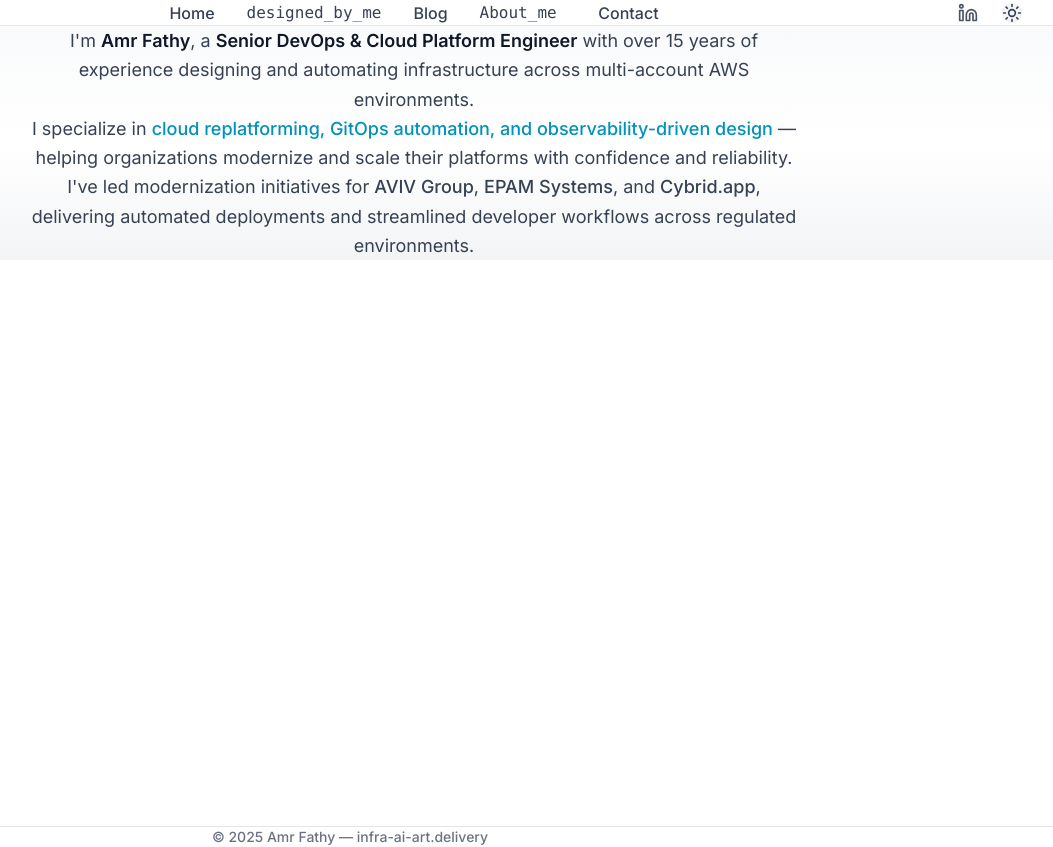
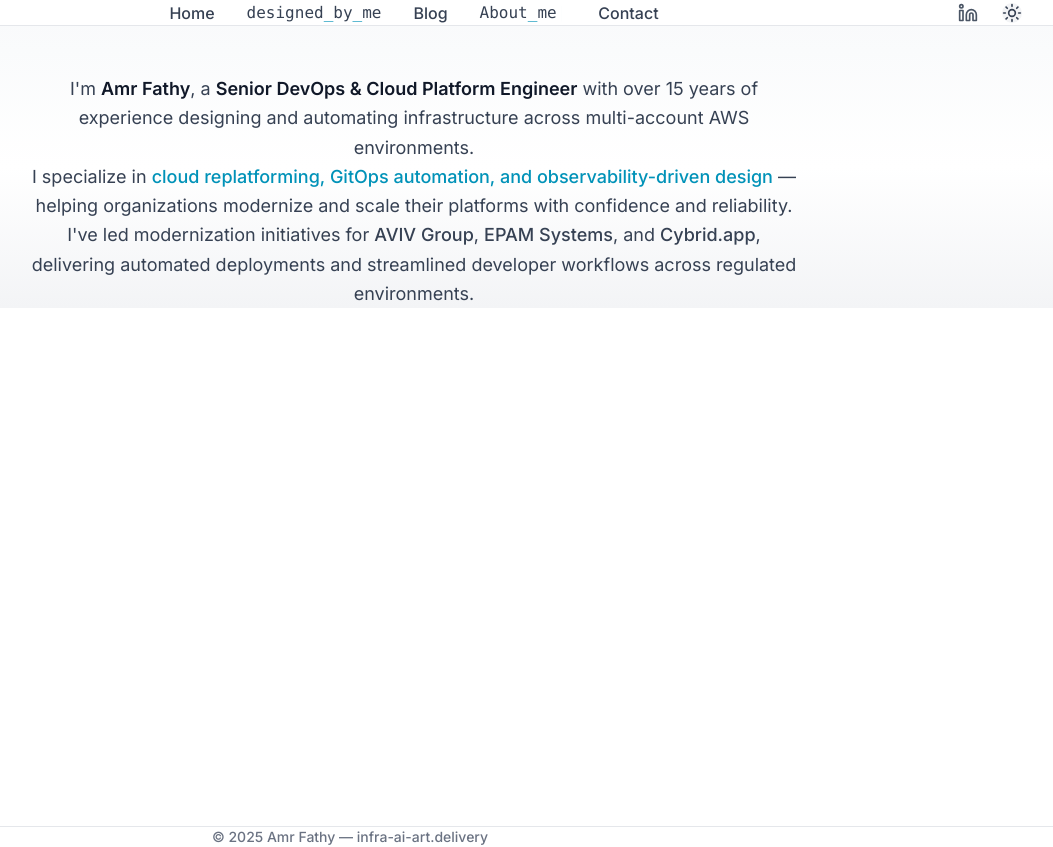
Before and after one commit to amohsenter09-github/devops-portfolio-website, a Next.js app: page /about in a window 1280 px wide. Shown: the whole page, without its empty margins (226-1279 px from the left). Built offline with nearby package versions, Linux system fonts and the light colour scheme.

Commit message:
Update About page padding for improved visual hierarchy and spacing

```diff
--- a/src/app/about/page.tsx
+++ b/src/app/about/page.tsx
@@ -6,14 +6,14 @@
   return (
     <div className="w-full min-h-screen bg-white">
       {/* Hero Section */}
-      <section className="pt-48 md:pt-56 lg:pt-64 pb-24 md:pb-32 flex flex-col items-center justify-center bg-gradient-to-b from-gray-50 via-white to-gray-100 text-center">
+      <section className="pt-64 md:pt-72 lg:pt-80 pb-24 md:pb-32 flex flex-col items-center justify-center bg-gradient-to-b from-gray-50 via-white to-gray-100 text-center">
         <motion.div
           initial={{ opacity: 0, y: 24 }}
           animate={{ opacity: 1, y: 0 }}
           transition={{ duration: 0.6 }}
           className="max-w-3xl mx-auto px-6"
         >
-          <div className="space-y-6 text-gray-700 text-lg leading-relaxed pt-12 md:pt-16 lg:pt-20">
+          <div className="space-y-6 text-gray-700 text-lg leading-relaxed" style={{ marginTop: '3rem' }}>
             <p>
               I&apos;m{" "}
               <span className="font-semibold text-gray-900">Amr Fathy</span>, a{" "}
```
